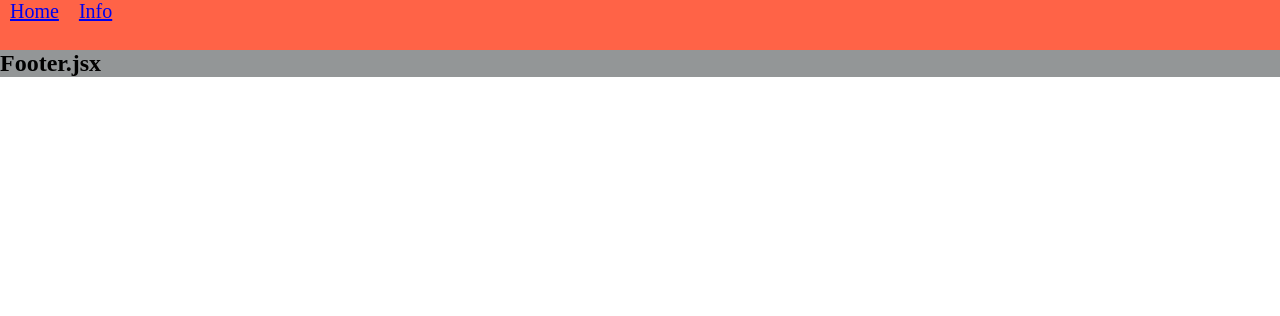
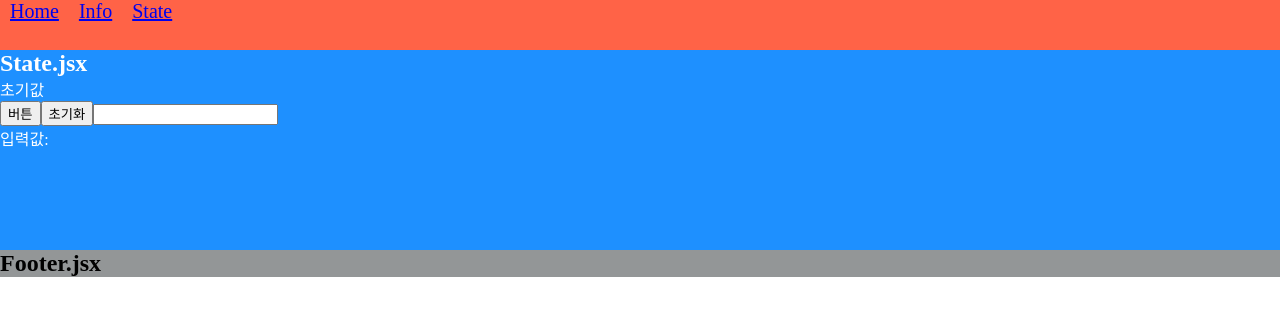
Before and after one commit to codingrecipe1/react_basic, a React (Create React App) app: page /state in a window 1280 px wide. Before the commit this address had no page. Shown: the top 316 px of the page. Built offline with nearby package versions, Linux system fonts and the light colour scheme.

Commit message:
05_useState

```diff
--- a/src/App.js
+++ b/src/App.js
@@ -4,6 +4,7 @@ import Home from './Home';
 import Footer from './Footer';
 import { BrowserRouter, Route, Routes } from 'react-router-dom';
 import Info from './pages/Info';
+import State from './pages/State';
 
 function App() {
   return (
@@ -13,6 +14,7 @@ function App() {
         <Routes>
           <Route path='/' element={<Home />} />
           <Route path='/info' element={<Info />} />
+          <Route path='/state' element={<State />} />
         </Routes>
       </BrowserRouter>
       <Footer />
--- a/src/Header.jsx
+++ b/src/Header.jsx
@@ -5,6 +5,7 @@ const Header = () => {
         <div className="header">
             <Link to="/">Home</Link>
             <Link to="/info">Info</Link>
+            <Link to="/state">State</Link>
         </div>
     );
 }
--- /dev/null
+++ b/src/pages/State.jsx
@@ -0,0 +1,33 @@
+// useState(): react hooks
+
+import { useState } from "react";
+
+const State = () => {
+    const [param1, setParam1] = useState("초기값");
+    const [param2, setParam2] = useState("");
+    const func1 = () => {
+        setParam1("안녕하세요");
+    }
+    const func2 = () => {
+        setParam1("");
+    }
+    const textInput = (e) => {
+        // console.log(e);
+        console.log(e.target.value);
+        console.log(e.target.name);
+        const { name, value } = e.target;
+        console.log(name, value);
+        setParam2(value);
+    }
+    return(
+        <div className="state-page page">
+            <h2>State.jsx</h2>
+            <p>{param1}</p>
+            <button onClick={func1}>버튼</button>
+            <button onClick={func2}>초기화</button>
+            <input type="text" onChange={textInput} name="param2" />
+            <p>입력값: {param2}</p>
+        </div>
+    );
+}
+export default State;
```
